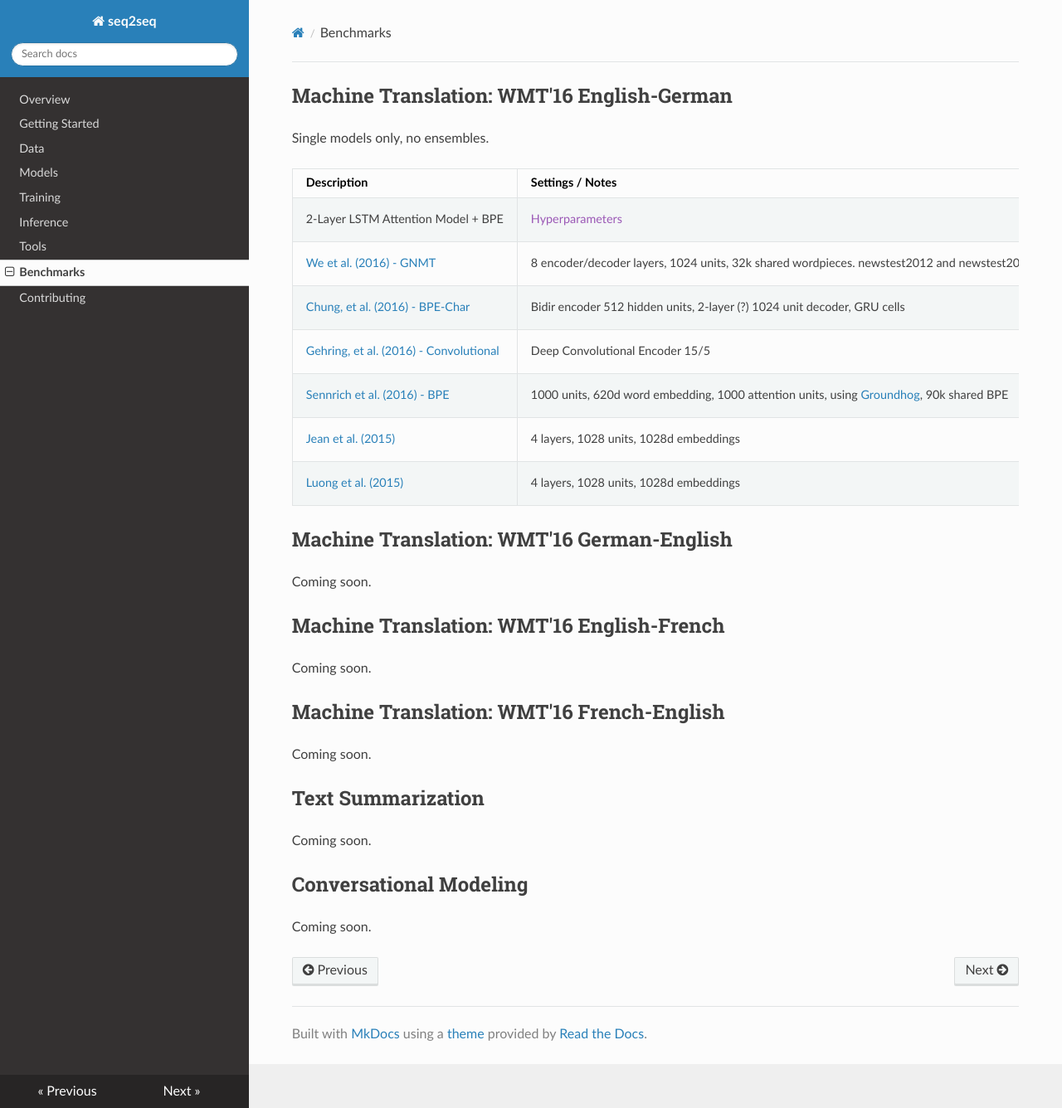
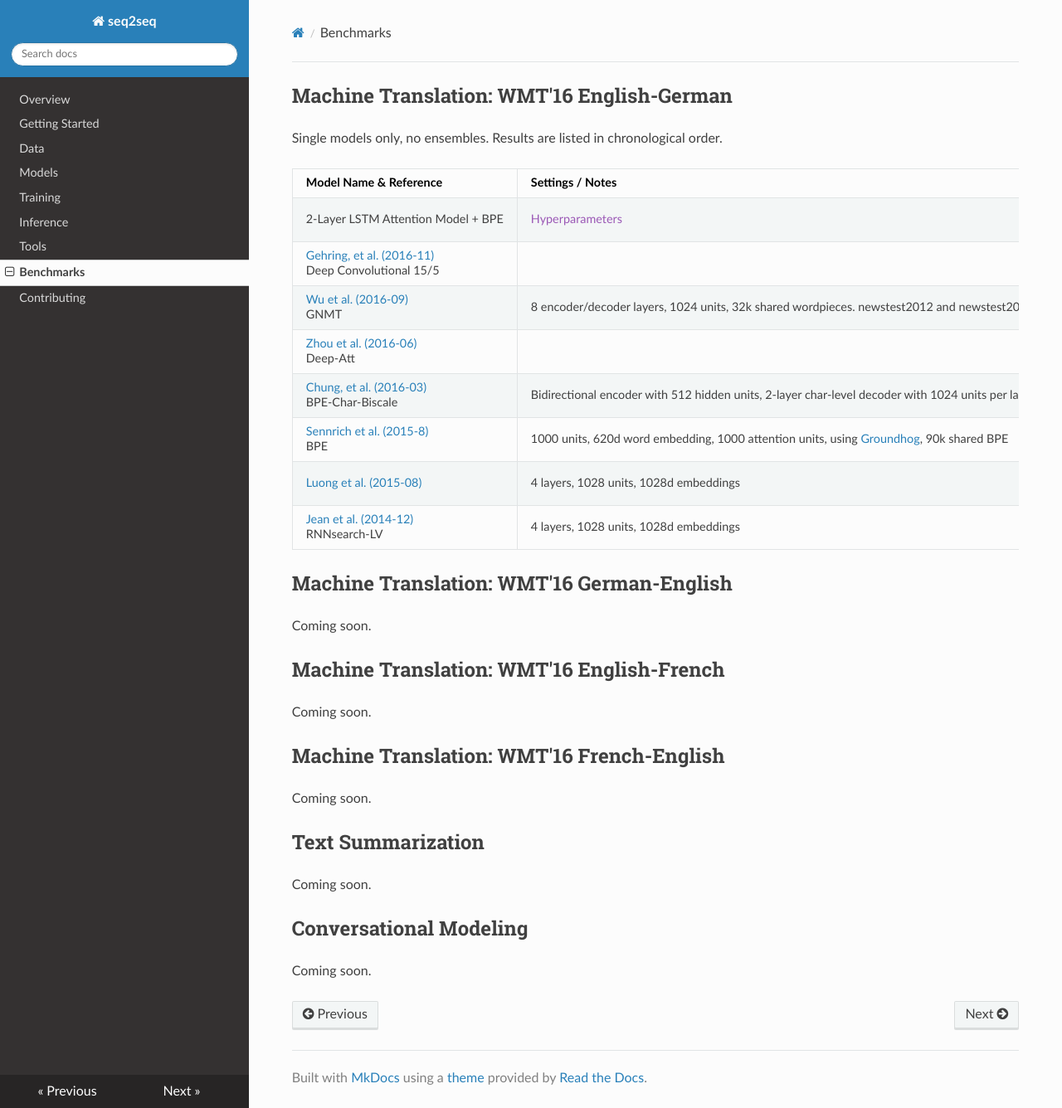
Before and after one commit to google/seq2seq, an MkDocs documentation site: the page built from docs/benchmarks.md, in a window 1280 px wide and 1336 px high. Shown: the whole window at 83% size. Built offline with MkDocs 1.6.1, drawn with Linux system fonts in a browser that asks for light colours; nearby versions of some CDN libraries; old or Windows-style settings are respelled for this version of MkDocs.

Commit message:
Add paper links and descriptions

```diff
--- a/docs/benchmarks.md
+++ b/docs/benchmarks.md
@@ -1,16 +1,20 @@
 ## Machine Translation: WMT'16 English-German
 
-Single models only, no ensembles.
+Single models only, no ensembles. Results are listed in chronological order.
 
-| Description | Settings / Notes| Training Time | Test Set BLEU | Downloads |
+| Model Name & Reference | Settings / Notes| Training Time | Test Set BLEU | Downloads |
 | --- | --- | --- | --- | --- |
 | 2-Layer LSTM Attention Model + BPE | [Hyperparameters]() | --- | newstest2014: - </br> newstest2015: - | [Model]() <br/> [Data]() | --- |
-| [We et al. (2016) - GNMT](https://arxiv.org/abs/1609.08144) | 8 encoder/decoder layers, 1024 units, 32k shared wordpieces. newstest2012 and newstest2013 as validation sets. Paper mentions 5M training examples, how is this possible if WMT only has ~4.5M? | --- |  newstest2014:&nbsp;**24.61** <br/>newstest2015: -| --- |
-| [Chung, et al. (2016) - BPE-Char](https://arxiv.org/abs/1603.06147v4) | Bidir encoder 512 hidden units, 2-layer (?) 1024 unit decoder, GRU cells | --- |  newstest2014: **21.3** </br> newstest2015: **23.9** | --- |    --- |
-| [Gehring, et al. (2016) - Convolutional](https://arxiv.org/abs/1611.02344) | Deep Convolutional Encoder 15/5| --- | newstest2014: - <br/> newstest2015: **24.3** | --- |  --- |
-| [Sennrich et al. (2016) - BPE](https://arxiv.org/abs/1508.07909) | 1000 units, 620d word embedding, 1000 attention units, using [Groundhog](https://github.com/sebastien-j/LV_groundhog), 90k shared BPE | | newstest2014: - <br/>newstest2015: **22.8** | --- | --- |
-| [Jean et al. (2015)](https://arxiv.org/abs/1508.04025) | 4 layers, 1028 units, 1028d embeddings | --- | newstest2014: **20.9** <br/> newstest2015: - | --- | --- |
-| [Luong et al. (2015)](https://arxiv.org/abs/1508.04025) | 4 layers, 1028 units, 1028d embeddings | --- | newstest2014: **20.9** <br/> newstest2015: - | --- | --- |
+| [Gehring, et al. (2016-11)](https://arxiv.org/abs/1611.02344) <br/> Deep Convolutional 15/5 | | --- | newstest2014: - <br/> newstest2015: **24.3** | --- |  --- |
+| [Wu et al. (2016-09)](https://arxiv.org/abs/1609.08144) <br/> GNMT | 8 encoder/decoder layers, 1024 units, 32k shared wordpieces. newstest2012 and newstest2013 as validation sets. Paper mentions 5M training examples, how is this possible if WMT only has ~4.5M? | --- |  newstest2014:&nbsp;**24.61** <br/>newstest2015: -| --- |
+| [Zhou et al. (2016-06)](https://arxiv.org/abs/1606.04199) <br/> Deep-Att |  | --- | newstest2014: **20.6** <br/> newstest2015: - | --- | --- |
+| [Chung, et al. (2016-03)](https://arxiv.org/abs/1603.06147v4) <br/> BPE-Char-Biscale | Bidirectional encoder with 512 hidden units, 2-layer char-level decoder with 1024 units per layer. GRU.  | --- |  newstest2014: **21.3** </br> newstest2015: **23.9** | --- |    --- |
+| [Sennrich et al. (2015-8)](https://arxiv.org/abs/1508.07909) <br/> BPE | 1000 units, 620d word embedding, 1000 attention units, using [Groundhog](https://github.com/sebastien-j/LV_groundhog), 90k shared BPE | | newstest2014: - <br/>newstest2015: **22.8** | --- | --- |
+| [Luong et al. (2015-08)](https://arxiv.org/abs/1508.04025) | 4 layers, 1028 units, 1028d embeddings | --- | newstest2014: **20.9** <br/> newstest2015: - | --- | --- |
+| [Jean et al. (2014-12)](https://arxiv.org/abs/1412.2007) <br/> RNNsearch-LV | 4 layers, 1028 units, 1028d embeddings | --- | newstest2014: **19.4** <br/> newstest2015: - | --- | --- |
+
+
+
 
 
 ## Machine Translation: WMT'16 German-English
```
